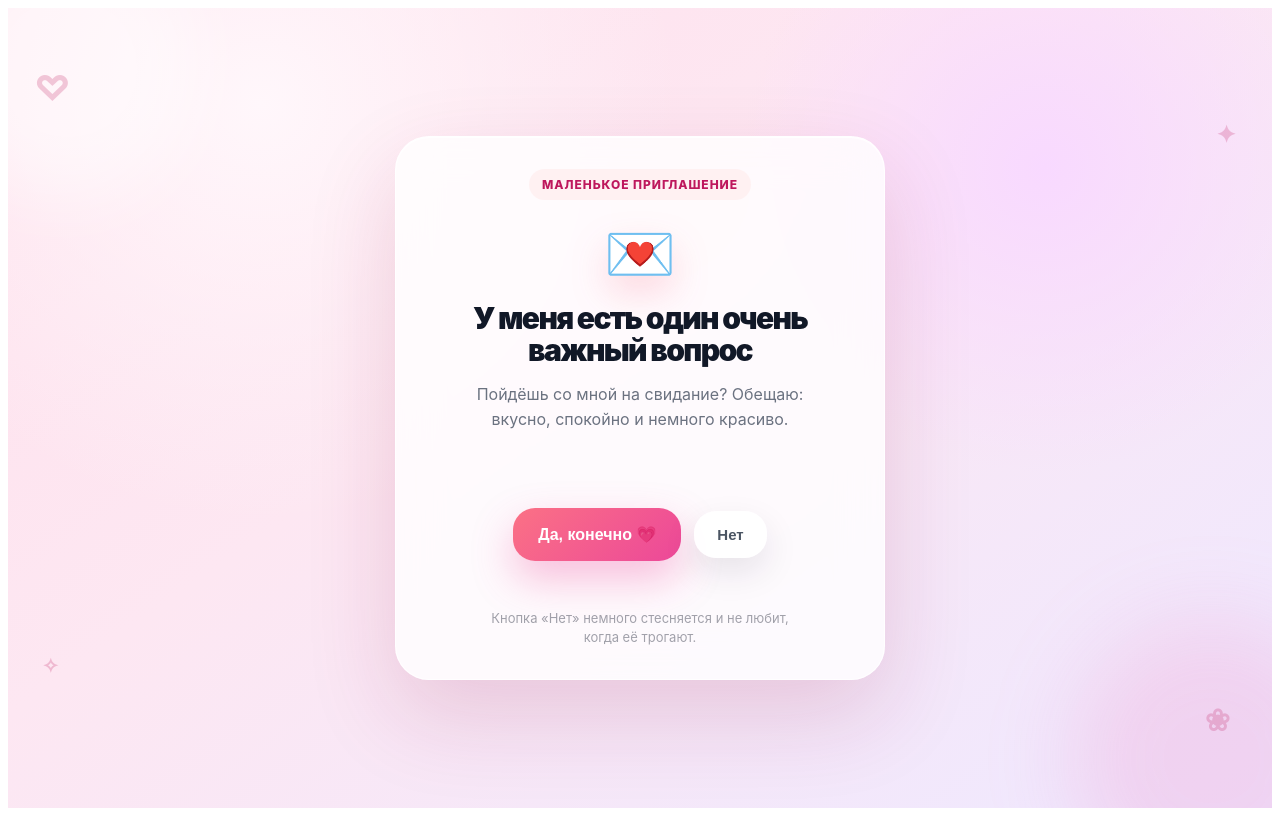
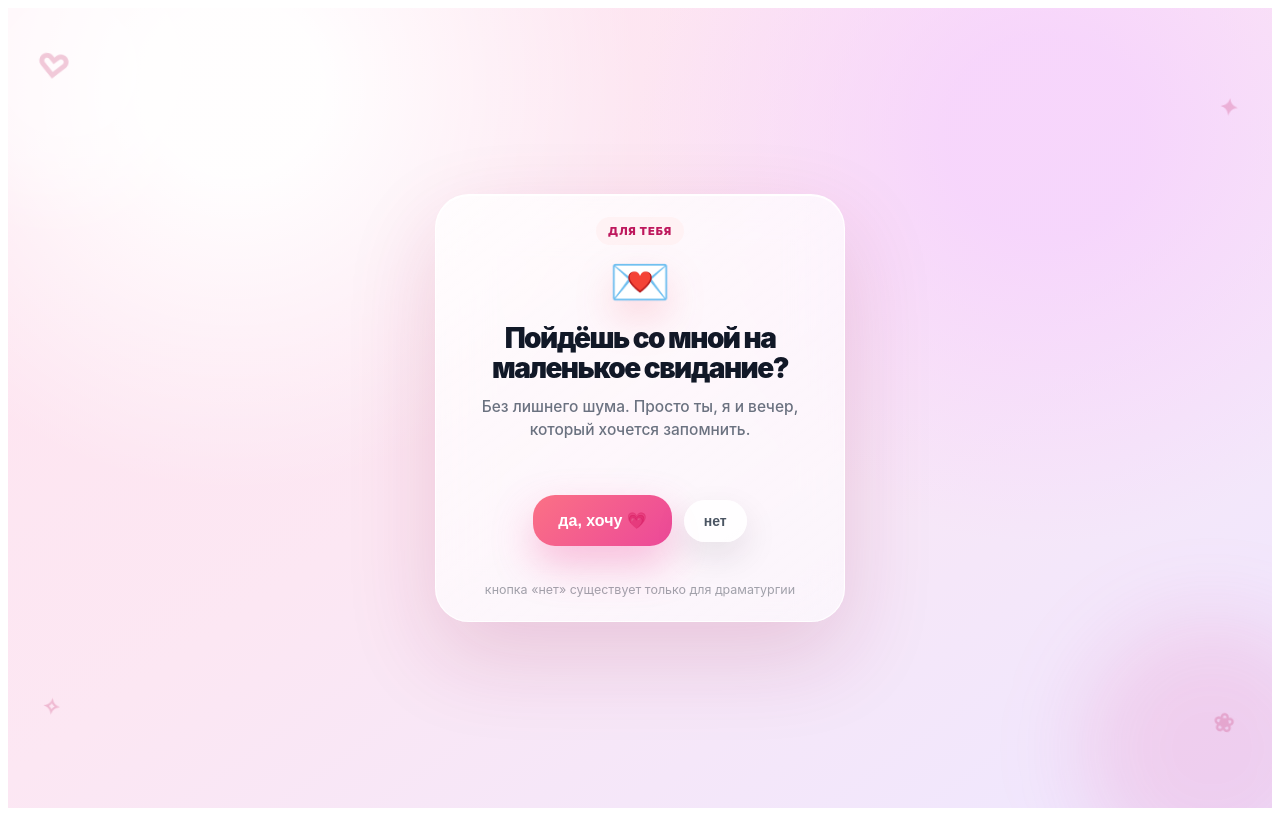
Before and after one commit to ladleader/date, a React (Vite) app: page / in a window 1280 px wide. Built offline with nearby package versions, Linux system fonts and the light colour scheme.

Commit message:
Make design compact and romantic

```diff
--- a/src/App.jsx
+++ b/src/App.jsx
@@ -1,462 +1,206 @@
 import { useEffect, useMemo, useState } from "react";
 
-const times = [
-  "12:00", "12:30", "13:00", "13:30", "14:00", "14:30",
-  "15:00", "15:30", "16:00", "16:30", "17:00", "17:30",
-  "18:00", "18:30", "19:00", "19:30", "20:00", "20:30", "21:00"
-];
+const times = ["14:00", "15:00", "16:00", "17:00", "18:00", "19:00", "20:00", "21:00"];
+const months = ["янв", "фев", "мар", "апр", "мая", "июн", "июл", "авг", "сен", "окт", "ноя", "дек"];
+const week = ["вс", "пн", "вт", "ср", "чт", "пт", "сб"];
+const noWords = ["нет", "ой", "мимо", "не-а", "убежал", "поздно", "точно?", "ну нет"];
 
-const months = [
-  "января", "февраля", "марта", "апреля", "мая", "июня",
-  "июля", "августа", "сентября", "октября", "ноября", "декабря"
-];
-
-const weekDays = ["вс", "пн", "вт", "ср", "чт", "пт", "сб"];
-
-function formatDate(value) {
-  if (!value) return "";
-  const d = new Date(value + "T12:00:00");
-  return `${d.getDate()} ${months[d.getMonth()]}, ${weekDays[d.getDay()]}`;
+function niceDate(v) {
+  if (!v) return "";
+  const d = new Date(v + "T12:00:00");
+  return `${d.getDate()} ${months[d.getMonth()]}, ${week[d.getDay()]}`;
 }
 
 export default function App() {
   const [screen, setScreen] = useState("start");
   const [date, setDate] = useState("");
   const [time, setTime] = useState("");
-  const [noPos, setNoPos] = useState({ x: 0, y: 0 });
-  const [angle, setAngle] = useState(0);
-  const [noText, setNoText] = useState("Нет");
+  const [no, setNo] = useState({ x: 0, y: 0, r: 0, s: 1, text: "нет" });
+  const [confetti, setConfetti] = useState(false);
 
   const dates = useMemo(() => {
-    const list = [];
+    const arr = [];
     const today = new Date();
-    for (let i = 0; i < 14; i += 1) {
+    for (let i = 0; i < 6; i++) {
       const d = new Date(today);
       d.setDate(today.getDate() + i);
-      const value = d.toISOString().slice(0, 10);
-      list.push({
-        value,
+      arr.push({
+        value: d.toISOString().slice(0, 10),
         day: d.getDate(),
         month: months[d.getMonth()],
-        week: i === 0 ? "сегодня" : i === 1 ? "завтра" : weekDays[d.getDay()]
+        top: i === 0 ? "сегодня" : i === 1 ? "завтра" : week[d.getDay()]
       });
     }
-    return list;
+    return arr;
   }, []);
 
   useEffect(() => {
     const saved = localStorage.getItem("dateChoice");
-    if (saved) {
-      const parsed = JSON.parse(saved);
-      if (parsed.date && parsed.time) {
-        setDate(parsed.date);
-        setTime(parsed.time);
+    if (!saved) return;
+    const data = JSON.parse(saved);
+    if (data.date && data.time) {
+      setDate(data.date);
+      setTime(data.time);
       setScreen("final");
-      }
     }
   }, []);
 
-  function moveNoButton() {
-    const maxX = Math.max(80, window.innerWidth / 2 - 120);
-    const maxY = Math.max(70, window.innerHeight / 2 - 130);
-    const x = Math.random() * maxX * 2 - maxX;
-    const y = Math.random() * maxY * 2 - maxY;
-    const phrases = ["Нет", "Точно?", "Не выйдет", "Я убежал", "Мимо", "Попробуй ещё"];
-    setNoPos({ x, y });
-    setAngle(Math.random() * 34 - 17);
-    setNoText(phrases[Math.floor(Math.random() * phrases.length)]);
+  function yes() {
+    setConfetti(true);
+    setTimeout(() => setScreen("choose"), 450);
+    setTimeout(() => setConfetti(false), 1200);
   }
 
-  function saveDate() {
+  function moveNo() {
+    const mx = Math.min(140, Math.max(70, window.innerWidth / 2 - 105));
+    const my = Math.min(185, Math.max(80, window.innerHeight / 2 - 145));
+    setNo({
+      x: Math.random() * mx * 2 - mx,
+      y: Math.random() * my * 2 - my,
+      r: Math.random() * 58 - 29,
+      s: Math.max(0.58, no.s - 0.07),
+      text: noWords[Math.floor(Math.random() * noWords.length)]
+    });
+  }
+
+  function save() {
     if (!date || !time) return;
     localStorage.setItem("dateChoice", JSON.stringify({ date, time }));
+    setConfetti(true);
     setScreen("final");
+    setTimeout(() => setConfetti(false), 1200);
   }
 
   function reset() {
     localStorage.removeItem("dateChoice");
     setDate("");
     setTime("");
-    setNoPos({ x: 0, y: 0 });
-    setNoText("Нет");
+    setNo({ x: 0, y: 0, r: 0, s: 1, text: "нет" });
     setScreen("start");
   }
 
   return (
-    <main style={styles.page}>
-      <div style={styles.glowOne} />
-      <div style={styles.glowTwo} />
-      <div style={{ ...styles.float, top: 58, left: 26 }}>♡</div>
-      <div style={{ ...styles.float, top: 112, right: 36, fontSize: 24 }}>✦</div>
-      <div style={{ ...styles.float, bottom: 70, right: 42, fontSize: 30 }}>❀</div>
-      <div style={{ ...styles.float, bottom: 130, left: 34, fontSize: 20 }}>✧</div>
+    <main style={s.page}>
+      <style>{css}</style>
+      <div style={s.orb1} />
+      <div style={s.orb2} />
+      <span style={{ ...s.float, left: 28, top: 48 }}>♡</span>
+      <span style={{ ...s.float, right: 34, top: 96, fontSize: 23 }}>✦</span>
+      <span style={{ ...s.float, left: 34, bottom: 78, fontSize: 22 }}>✧</span>
+      <span style={{ ...s.float, right: 38, bottom: 60, fontSize: 25 }}>❀</span>
+      {confetti && <Confetti />}
 
       {screen === "start" && (
-        <section style={styles.card}>
-          <div style={styles.kicker}>маленькое приглашение</div>
-          <div style={styles.envelope}>💌</div>
-          <h1 style={styles.title}>У меня есть один очень важный вопрос</h1>
-          <p style={styles.text}>Пойдёшь со мной на свидание? Обещаю: вкусно, спокойно и немного красиво.</p>
-
-          <div style={styles.buttonsBox}>
-            <button style={styles.yesButton} onClick={() => setScreen("choose")}>Да, конечно 💗</button>
+        <section style={s.card} className="cardIn">
+          <div style={s.badge}>для тебя</div>
+          <div style={s.emoji} className="pulse">💌</div>
+          <h1 style={s.title}>Пойдёшь со мной на маленькое свидание?</h1>
+          <p style={s.text}>Без лишнего шума. Просто ты, я и вечер, который хочется запомнить.</p>
+          <div style={s.choice}>
+            <button style={s.yes} className="live" onClick={yes}>да, хочу 💗</button>
             <button
-              onMouseEnter={moveNoButton}
-              onTouchStart={moveNoButton}
-              onClick={moveNoButton}
-              style={{
-                ...styles.noButton,
-                transform: `translate(${noPos.x}px, ${noPos.y}px) rotate(${angle}deg)`
-              }}
+              style={{ ...s.no, transform: `translate(${no.x}px, ${no.y}px) rotate(${no.r}deg) scale(${no.s})` }}
+              onMouseEnter={moveNo}
+              onTouchStart={moveNo}
+              onClick={moveNo}
             >
-              {noText}
+              {no.text}
             </button>
           </div>
-
-          <p style={styles.hint}>Кнопка «Нет» немного стесняется и не любит, когда её трогают.</p>
+          <p style={s.micro}>кнопка «нет» существует только для драматургии</p>
         </section>
       )}
 
       {screen === "choose" && (
-        <section style={styles.card}>
-          <div style={styles.kicker}>я так и знал</div>
-          <div style={styles.envelope}>🌷</div>
-          <h1 style={styles.title}>Выбери день, который станет чуть лучше</h1>
-          <p style={styles.text}>Я подстроюсь. Тебе нужно только выбрать удобное время.</p>
+        <section style={s.card} className="cardIn">
+          <div style={s.badge}>я знал</div>
+          <div style={s.emoji} className="pulse">🌷</div>
+          <h1 style={s.title2}>Выбери наш вечер</h1>
+          <p style={s.text2}>Я всё запомню. Остальное беру на себя.</p>
 
-          <div style={styles.form}>
-            <div style={styles.labelRow}>
-              <span style={styles.label}>День</span>
-              {date && <span style={styles.selectedText}>{formatDate(date)}</span>}
-            </div>
-
-            <div style={styles.dateGrid}>
-              {dates.map((item) => (
-                <button
-                  key={item.value}
-                  onClick={() => setDate(item.value)}
-                  style={date === item.value ? styles.dateActive : styles.dateButton}
-                >
-                  <span style={styles.dateWeek}>{item.week}</span>
-                  <span style={styles.dateDay}>{item.day}</span>
-                  <span style={styles.dateMonth}>{item.month}</span>
+          <div style={s.label}>день</div>
+          <div style={s.dateGrid}>
+            {dates.map((d) => (
+              <button key={d.value} onClick={() => setDate(d.value)} style={date === d.value ? s.dateActive : s.date}>
+                <span style={s.dateTop}>{d.top}</span>
+                <span style={s.dateDay}>{d.day}</span>
+                <span style={s.dateMonth}>{d.month}</span>
               </button>
             ))}
           </div>
 
-            <div style={styles.labelRow}>
-              <span style={styles.label}>Время</span>
-              {time && <span style={styles.selectedText}>{time}</span>}
-            </div>
-
-            <div style={styles.timeGrid}>
-              {times.map((item) => (
-                <button
-                  key={item}
-                  onClick={() => setTime(item)}
-                  style={time === item ? styles.timeActive : styles.timeButton}
-                >
-                  {item}
-                </button>
+          <div style={s.label}>время</div>
+          <div style={s.timeGrid}>
+            {times.map((t) => (
+              <button key={t} onClick={() => setTime(t)} style={time === t ? s.timeActive : s.time}>{t}</button>
             ))}
           </div>
 
-            <button
-              onClick={saveDate}
-              disabled={!date || !time}
-              style={!date || !time ? styles.disabledButton : styles.fullButton}
-            >
-              Сохранить наше свидание ✨
-            </button>
-          </div>
+          <button onClick={save} disabled={!date || !time} style={!date || !time ? s.disabled : s.main}>забронировать вечер ✨</button>
         </section>
       )}
 
       {screen === "final" && (
-        <section style={styles.card}>
-          <div style={styles.kicker}>договорились</div>
-          <div style={styles.envelope}>🫶</div>
-          <h1 style={styles.title}>Значит, это официально</h1>
-          <p style={styles.finalText}>Я заберу тебя <b style={styles.rose}>{formatDate(date)}</b> в <b style={styles.rose}>{time}</b>.</p>
-          <p style={styles.text}>Остальное беру на себя. Тебе нужно только красиво улыбнуться.</p>
-          <div style={styles.note}>P.S. Нормальные люди просто пишут сообщение. Я решил сделать маленький сайт, потому что так интереснее.</div>
-          <button style={styles.resetButton} onClick={reset}>Выбрать заново</button>
+        <section style={s.card} className="cardIn">
+          <div style={s.badge}>официально</div>
+          <div style={s.emoji} className="pulse">🫶</div>
+          <h1 style={s.title}>У нас свидание</h1>
+          <p style={s.final}>Я заберу тебя <b>{niceDate(date)}</b> в <b>{time}</b>.</p>
+          <p style={s.text}>Тебе нужно только улыбнуться. Всё остальное — на мне.</p>
+          <div style={s.note}>P.S. Можно было просто написать. Но маленький сайт звучит романтичнее.</div>
+          <button style={s.reset} onClick={reset}>выбрать заново</button>
         </section>
       )}
     </main>
   );
 }
 
-const styles = {
-  page: {
-    minHeight: "100svh",
-    width: "100%",
-    overflow: "hidden",
-    display: "flex",
-    alignItems: "center",
-    justifyContent: "center",
-    padding: 18,
-    boxSizing: "border-box",
-    background: "radial-gradient(circle at 20% 12%, #fff7fb 0, transparent 34%), radial-gradient(circle at 82% 20%, #f8d9ff 0, transparent 25%), linear-gradient(145deg, #ffe1ec 0%, #fde7f2 42%, #eee8ff 100%)",
-    fontFamily: "Inter, ui-sans-serif, system-ui, -apple-system, BlinkMacSystemFont, Segoe UI, sans-serif",
-    position: "relative"
-  },
-  glowOne: {
-    position: "absolute",
-    width: 260,
-    height: 260,
-    borderRadius: "50%",
-    background: "rgba(255, 255, 255, .52)",
-    filter: "blur(34px)",
-    top: -70,
-    left: -70
-  },
-  glowTwo: {
-    position: "absolute",
-    width: 280,
-    height: 280,
-    borderRadius: "50%",
-    background: "rgba(244, 114, 182, .18)",
-    filter: "blur(42px)",
-    bottom: -90,
-    right: -80
-  },
-  float: {
-    position: "absolute",
-    color: "rgba(190, 24, 93, .22)",
-    fontSize: 36,
-    fontWeight: 900,
-    userSelect: "none"
-  },
-  card: {
-    width: "100%",
-    maxWidth: 440,
-    maxHeight: "calc(100svh - 36px)",
-    overflowY: "auto",
-    background: "rgba(255,255,255,0.78)",
-    borderRadius: 34,
-    padding: "32px 24px",
-    boxShadow: "0 35px 90px rgba(157, 23, 77, 0.16), inset 0 1px 0 rgba(255,255,255,.9)",
-    textAlign: "center",
-    backdropFilter: "blur(22px)",
-    border: "1px solid rgba(255,255,255,0.82)"
-  },
-  kicker: {
-    display: "inline-block",
-    padding: "8px 13px",
-    borderRadius: 999,
-    background: "rgba(255, 241, 242, .95)",
-    color: "#be185d",
-    fontSize: 12,
-    fontWeight: 850,
-    letterSpacing: ".08em",
-    textTransform: "uppercase",
-    marginBottom: 18
-  },
-  envelope: {
-    fontSize: 58,
-    marginBottom: 14,
-    filter: "drop-shadow(0 16px 18px rgba(244, 63, 94, .18))"
-  },
-  title: {
-    margin: 0,
-    color: "#111827",
-    fontSize: 30,
-    lineHeight: 1.08,
-    fontWeight: 900,
-    letterSpacing: "-0.055em"
-  },
-  text: {
-    margin: "15px auto 0",
-    color: "#6b7280",
-    fontSize: 16,
-    lineHeight: 1.55,
-    maxWidth: 340
-  },
-  buttonsBox: {
-    height: 150,
-    marginTop: 28,
-    display: "flex",
-    alignItems: "center",
-    justifyContent: "center",
-    gap: 13,
-    position: "relative"
-  },
-  yesButton: {
-    border: 0,
-    borderRadius: 22,
-    padding: "17px 25px",
-    background: "linear-gradient(135deg, #fb7185, #ec4899)",
-    color: "white",
-    fontSize: 16,
-    fontWeight: 900,
-    boxShadow: "0 18px 40px rgba(236, 72, 153, .34)",
-    cursor: "pointer"
-  },
-  noButton: {
-    border: 0,
-    borderRadius: 22,
-    padding: "15px 23px",
-    background: "rgba(255,255,255,.86)",
-    color: "#4b5563",
-    fontSize: 15,
-    fontWeight: 900,
-    boxShadow: "0 14px 34px rgba(15,23,42,.10)",
-    cursor: "pointer",
-    transition: "transform .2s ease"
-  },
-  hint: {
-    margin: "0 auto",
-    color: "#a1a1aa",
-    fontSize: 13,
-    lineHeight: 1.45,
-    maxWidth: 320
-  },
-  form: {
-    marginTop: 24,
-    textAlign: "left"
-  },
-  labelRow: {
-    display: "flex",
-    alignItems: "center",
-    justifyContent: "space-between",
-    margin: "18px 0 10px"
-  },
-  label: {
-    color: "#374151",
-    fontSize: 15,
-    fontWeight: 900
-  },
-  selectedText: {
-    color: "#e11d48",
-    fontSize: 13,
-    fontWeight: 850
-  },
-  dateGrid: {
-    display: "grid",
-    gridTemplateColumns: "repeat(4, 1fr)",
-    gap: 9
-  },
-  dateButton: {
-    border: "1px solid rgba(251, 113, 133, .16)",
-    borderRadius: 20,
-    padding: "11px 4px",
-    background: "rgba(255, 241, 242, .72)",
-    color: "#4b5563",
-    cursor: "pointer",
-    minHeight: 80
-  },
-  dateActive: {
-    border: "1px solid rgba(251, 113, 133, .55)",
-    borderRadius: 20,
-    padding: "11px 4px",
-    background: "linear-gradient(135deg, #fb7185, #ec4899)",
-    color: "white",
-    cursor: "pointer",
-    minHeight: 80,
-    boxShadow: "0 14px 28px rgba(236, 72, 153, .26)"
-  },
-  dateWeek: {
-    display: "block",
-    fontSize: 11,
-    fontWeight: 850,
-    opacity: .75,
-    textTransform: "uppercase"
-  },
-  dateDay: {
-    display: "block",
-    fontSize: 23,
-    fontWeight: 950,
-    lineHeight: 1.1,
-    marginTop: 4
-  },
-  dateMonth: {
-    display: "block",
-    fontSize: 10,
-    fontWeight: 800,
-    opacity: .72,
-    marginTop: 2
-  },
-  timeGrid: {
-    display: "grid",
-    gridTemplateColumns: "repeat(3, 1fr)",
-    gap: 9
-  },
-  timeButton: {
-    border: "1px solid rgba(251, 113, 133, .14)",
-    borderRadius: 17,
-    padding: "12px 4px",
-    background: "rgba(255, 241, 242, .70)",
-    color: "#4b5563",
-    fontWeight: 900,
-    cursor: "pointer"
-  },
-  timeActive: {
-    border: "1px solid rgba(251, 113, 133, .55)",
-    borderRadius: 17,
-    padding: "12px 4px",
-    background: "linear-gradient(135deg, #fb7185, #ec4899)",
-    color: "white",
-    fontWeight: 900,
-    boxShadow: "0 12px 24px rgba(236, 72, 153, .24)",
-    cursor: "pointer"
-  },
-  fullButton: {
-    width: "100%",
-    marginTop: 22,
-    border: 0,
-    borderRadius: 23,
-    padding: "17px",
-    background: "linear-gradient(135deg, #fb7185, #db2777)",
-    color: "white",
-    fontSize: 16,
-    fontWeight: 950,
-    boxShadow: "0 20px 42px rgba(219, 39, 119, .30)",
-    cursor: "pointer"
-  },
-  disabledButton: {
-    width: "100%",
-    marginTop: 22,
-    border: 0,
-    borderRadius: 23,
-    padding: "17px",
-    background: "linear-gradient(135deg, #fb7185, #db2777)",
-    color: "white",
-    fontSize: 16,
-    fontWeight: 950,
-    opacity: 0.36,
-    cursor: "not-allowed"
-  },
-  finalText: {
-    margin: "22px auto 0",
-    color: "#4b5563",
-    fontSize: 18,
-    lineHeight: 1.55,
-    maxWidth: 340
-  },
-  rose: {
-    color: "#e11d48"
-  },
-  note: {
-    margin: "24px auto 0",
-    padding: "16px 17px",
-    borderRadius: 22,
-    background: "rgba(255, 241, 242, .72)",
-    color: "#9f1239",
-    fontSize: 14,
-    lineHeight: 1.55,
-    fontStyle: "italic",
-    maxWidth: 340
-  },
-  resetButton: {
-    marginTop: 24,
-    border: 0,
-    borderRadius: 20,
-    padding: "15px 24px",
-    background: "rgba(255,255,255,.88)",
-    color: "#374151",
-    fontWeight: 900,
-    boxShadow: "0 12px 26px rgba(15,23,42,.08)",
-    cursor: "pointer"
+function Confetti() {
+  const dots = Array.from({ length: 24 });
+  return <div style={s.confetti}>{dots.map((_, i) => <i key={i} className="conf" style={{ left: `${6 + (i * 4) % 88}%`, background: ["#fb7185", "#f9a8d4", "#c084fc", "#fff", "#facc15"][i % 5], animationDelay: `${(i % 8) * 0.04}s` }} />)}</div>;
 }
+
+const s = {
+  page: { height: "100svh", overflow: "hidden", display: "flex", alignItems: "center", justifyContent: "center", padding: 16, boxSizing: "border-box", position: "relative", fontFamily: "Inter, ui-rounded, system-ui, -apple-system, BlinkMacSystemFont, Segoe UI, sans-serif", background: "radial-gradient(circle at 18% 10%, rgba(255,255,255,.95) 0 7%, transparent 32%), radial-gradient(circle at 82% 16%, rgba(245,208,254,.75) 0 8%, transparent 33%), linear-gradient(145deg,#ffe4ef 0%,#fce7f3 46%,#eee7ff 100%)" },
+  orb1: { position: "absolute", width: 260, height: 260, borderRadius: "50%", background: "rgba(255,255,255,.52)", filter: "blur(34px)", top: -70, left: -70 },
+  orb2: { position: "absolute", width: 260, height: 260, borderRadius: "50%", background: "rgba(236,72,153,.15)", filter: "blur(42px)", right: -70, bottom: -70 },
+  float: { position: "absolute", color: "rgba(190,24,93,.22)", fontSize: 34, fontWeight: 900, animation: "float 4s ease-in-out infinite", userSelect: "none" },
+  card: { width: "100%", maxWidth: 410, background: "linear-gradient(145deg,rgba(255,255,255,.78),rgba(255,255,255,.58))", border: "1px solid rgba(255,255,255,.9)", borderRadius: 34, padding: "22px 20px", boxSizing: "border-box", textAlign: "center", boxShadow: "0 34px 90px rgba(157,23,77,.16), inset 0 1px 0 rgba(255,255,255,.95)", backdropFilter: "blur(26px)", position: "relative", zIndex: 2 },
+  badge: { display: "inline-block", padding: "7px 12px", borderRadius: 999, background: "rgba(255,241,242,.82)", color: "#be185d", fontSize: 11, fontWeight: 900, letterSpacing: ".08em", textTransform: "uppercase", marginBottom: 10 },
+  emoji: { fontSize: 48, marginBottom: 10, filter: "drop-shadow(0 16px 18px rgba(244,63,94,.18))" },
+  title: { margin: 0, color: "#111827", fontSize: 28, lineHeight: 1.05, fontWeight: 950, letterSpacing: "-.055em" },
+  title2: { margin: 0, color: "#111827", fontSize: 26, lineHeight: 1.05, fontWeight: 950, letterSpacing: "-.055em" },
+  text: { margin: "13px auto 0", color: "#6b7280", fontSize: 15.5, lineHeight: 1.48, maxWidth: 330, fontWeight: 450 },
+  text2: { margin: "9px auto 0", color: "#6b7280", fontSize: 14.5, lineHeight: 1.35, maxWidth: 310 },
+  choice: { height: 122, marginTop: 18, display: "flex", alignItems: "center", justifyContent: "center", gap: 12, position: "relative" },
+  yes: { border: 0, borderRadius: 22, padding: "16px 25px", background: "linear-gradient(135deg,#fb7185,#ec4899)", color: "white", fontSize: 16, fontWeight: 900, boxShadow: "0 18px 40px rgba(236,72,153,.34)", cursor: "pointer", textTransform: "lowercase" },
+  no: { border: 0, borderRadius: 21, padding: "13px 20px", background: "rgba(255,255,255,.88)", color: "#4b5563", fontSize: 14, fontWeight: 900, boxShadow: "0 14px 34px rgba(15,23,42,.10)", cursor: "pointer", transition: "transform .2s ease", textTransform: "lowercase" },
+  micro: { margin: 0, color: "#a1a1aa", fontSize: 12.5, lineHeight: 1.35 },
+  label: { margin: "13px 0 7px", color: "#374151", textAlign: "left", fontSize: 13, fontWeight: 950, letterSpacing: ".06em", textTransform: "uppercase" },
+  dateGrid: { display: "grid", gridTemplateColumns: "repeat(3,1fr)", gap: 8 },
+  date: { border: "1px solid rgba(251,113,133,.16)", borderRadius: 18, padding: "8px 3px", background: "rgba(255,241,242,.64)", color: "#4b5563", cursor: "pointer", minHeight: 68 },
+  dateActive: { border: "1px solid rgba(251,113,133,.55)", borderRadius: 18, padding: "8px 3px", background: "linear-gradient(135deg,#fb7185,#ec4899)", color: "white", cursor: "pointer", minHeight: 68, boxShadow: "0 12px 24px rgba(236,72,153,.24)" },
+  dateTop: { display: "block", fontSize: 10, fontWeight: 900, opacity: .74, textTransform: "uppercase" },
+  dateDay: { display: "block", fontSize: 22, fontWeight: 950, lineHeight: 1.05, marginTop: 2 },
+  dateMonth: { display: "block", fontSize: 10, fontWeight: 850, opacity: .72, marginTop: 2 },
+  timeGrid: { display: "grid", gridTemplateColumns: "repeat(4,1fr)", gap: 8 },
+  time: { border: "1px solid rgba(251,113,133,.14)", borderRadius: 16, padding: "10px 2px", background: "rgba(255,241,242,.64)", color: "#4b5563", fontWeight: 900, cursor: "pointer", fontSize: 14 },
+  timeActive: { border: "1px solid rgba(251,113,133,.55)", borderRadius: 16, padding: "10px 2px", background: "linear-gradient(135deg,#fb7185,#ec4899)", color: "white", fontWeight: 900, cursor: "pointer", fontSize: 14, boxShadow: "0 12px 24px rgba(236,72,153,.22)" },
+  main: { width: "100%", marginTop: 16, border: 0, borderRadius: 22, padding: "15px", background: "linear-gradient(135deg,#fb7185,#db2777)", color: "white", fontSize: 15.5, fontWeight: 950, boxShadow: "0 18px 38px rgba(219,39,119,.28)", cursor: "pointer", textTransform: "lowercase" },
+  disabled: { width: "100%", marginTop: 16, border: 0, borderRadius: 22, padding: "15px", background: "linear-gradient(135deg,#fb7185,#db2777)", color: "white", fontSize: 15.5, fontWeight: 950, opacity: .34, cursor: "not-allowed", textTransform: "lowercase" },
+  final: { margin: "18px auto 0", color: "#4b5563", fontSize: 18, lineHeight: 1.45, maxWidth: 330 },
+  note: { margin: "18px auto 0", padding: "14px 15px", borderRadius: 22, background: "rgba(255,241,242,.70)", color: "#9f1239", fontSize: 13.5, lineHeight: 1.45, fontStyle: "italic", maxWidth: 330 },
+  reset: { marginTop: 18, border: 0, borderRadius: 19, padding: "14px 22px", background: "rgba(255,255,255,.88)", color: "#374151", fontWeight: 900, boxShadow: "0 12px 26px rgba(15,23,42,.08)", cursor: "pointer", textTransform: "lowercase" },
+  confetti: { position: "absolute", inset: 0, pointerEvents: "none", overflow: "hidden", zIndex: 9 }
 };
+
+const css = `
+.cardIn{animation:cardIn .45s cubic-bezier(.2,.9,.25,1.15)}
+.pulse{animation:pulse 2.3s ease-in-out infinite}
+.live{transition:transform .18s ease, filter .18s ease}.live:active{transform:scale(.96)}
+.conf{position:absolute;top:-20px;width:8px;height:14px;border-radius:999px;animation:fall 1.1s ease-in forwards}
+@keyframes cardIn{from{opacity:0;transform:translateY(14px) scale(.98)}to{opacity:1;transform:translateY(0) scale(1)}}
+@keyframes pulse{0%,100%{transform:translateY(0) scale(1)}50%{transform:translateY(-4px) scale(1.04)}}
+@keyframes float{0%,100%{transform:translateY(0) rotate(0)}50%{transform:translateY(-12px) rotate(8deg)}}
+@keyframes fall{0%{transform:translateY(-20px) rotate(0);opacity:1}100%{transform:translateY(100vh) rotate(280deg);opacity:0}}
+`;
```
Lines whose indentation alone changed are shown as unchanged.
